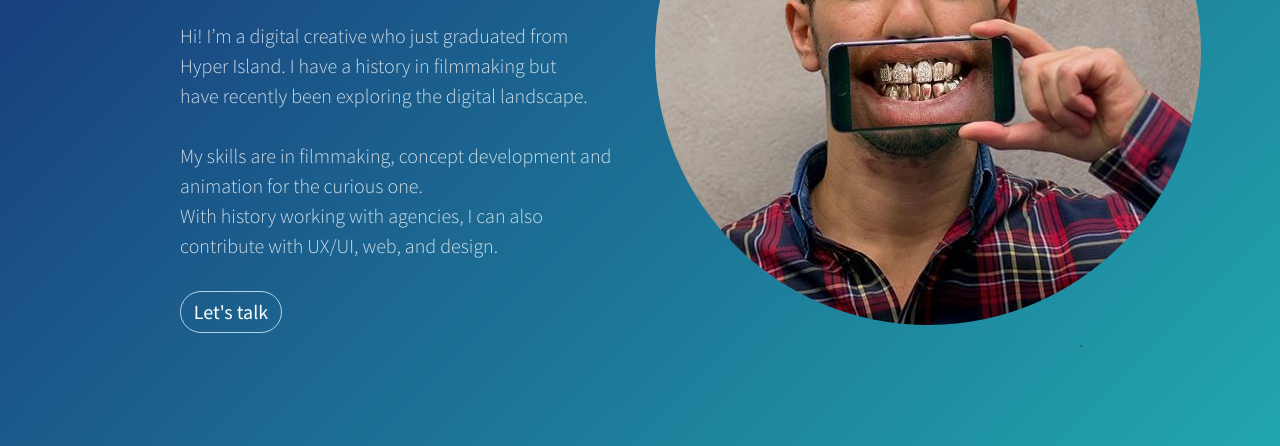
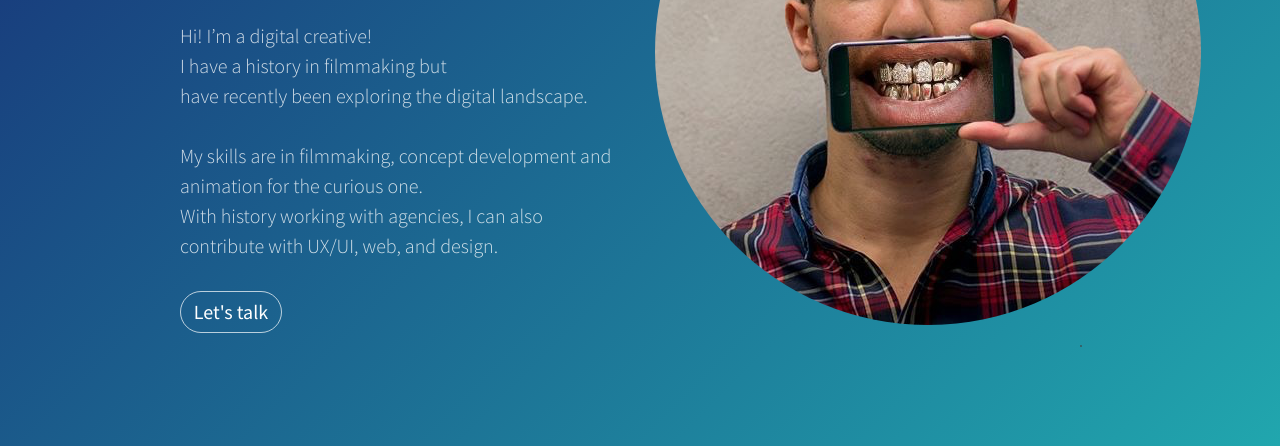
Before and after one commit to jzeito/jzeito.github.io, a plain HTML site: page index.html in a window 1280 px wide. Shown: the part 354-800 px from the top of the page. Drawn offline with nearby package versions, Linux system fonts and the light colour scheme.

Commit message:
V4.0
Text change

```diff
--- a/index.html
+++ b/index.html
@@ -43,7 +43,7 @@
                 <div class="row">
                     <div class="col-12 col-lg-6 col-xl-5 offset-xl-1" style="margin-top:-20px;">
                         <h1>Digital Creative</h1>
-                        <p>Hi! I’m a digital creative who just graduated from<br>Hyper Island. I have a history in filmmaking but<br>have recently been exploring the digital landscape.<br><br> My skills are in filmmaking, concept development and animation
+                        <p>Hi! I’m a digital creative!<br>I have a history in filmmaking but<br>have recently been exploring the digital landscape.<br><br> My skills are in filmmaking, concept development and animation
                             for the curious one.<br>With history working with agencies, I can also contribute with UX/UI, web, and design.<br></p><button class="btn btn-light btn-lg action-button" type="button"><a href="mailto: jean-pierre.zeito@hyperisland.se">Let's talk</a></button></div>
                     <div class="col-md-5 col-lg-5 offset-lg-1 offset-xl-0 d-none d-lg-block phone-holder"><img src="assets/img/IMG_2186.png">
                         <div class="iphone-mockup">
```
Also changed, not shown: 1 other file.
